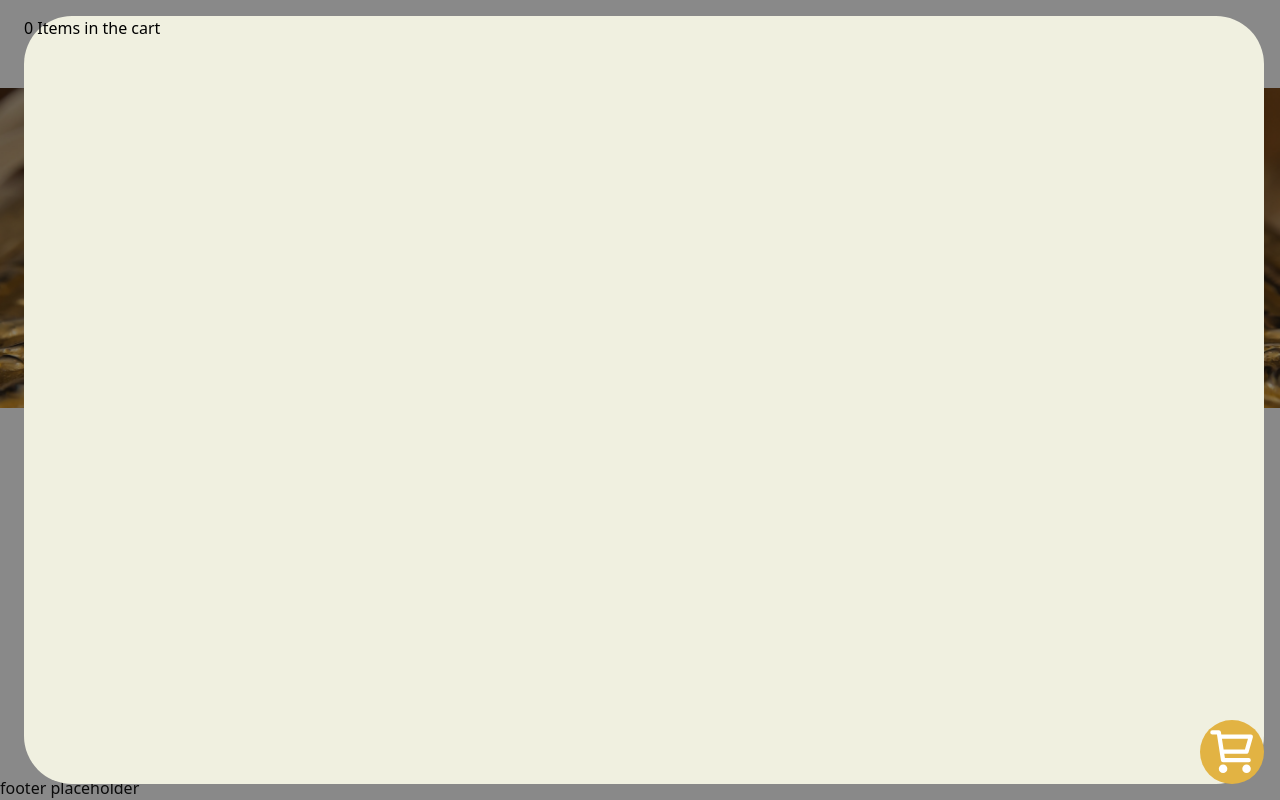
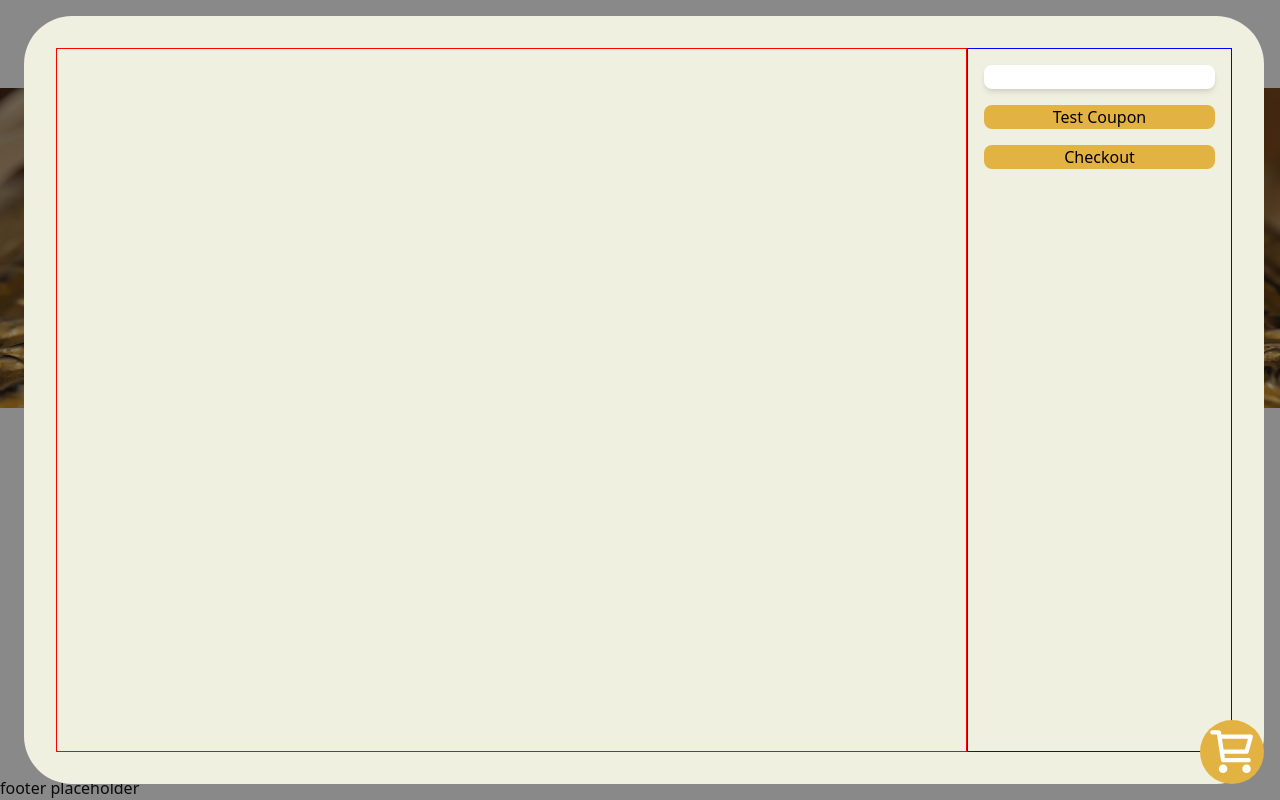
Before and after one commit to henrique11varela/5415-ecomm-frontend-vue, a Vue app: page / in a window 1280 px wide. Both pictures are taken after a click on the element 1232 px from the left and 752 px from the top of the page. Built offline with nearby package versions, Linux system fonts and the light colour scheme.

Commit message:
cart now lists :)

```diff
--- a/src/components/Cart.vue
+++ b/src/components/Cart.vue
@@ -1,32 +1,75 @@
 <template>
     <div>
-        <div class="cartbg" :class="{open: cartOpen}">
+        <div class="cartbg" :class="{ open: cartOpen }">
             <div class="cart">
-                <h1>{{ cartItems.length }} Items in the cart</h1>
+                <div class="innerCart">
+                    <CardShell v-for="item in cartItems" class="mb-2">
+                        <div class="flex gap-2 mb-2">
+                            <img :src="item.image" alt="image" class="w-1/4">
+                            <p>{{ item.name }}</p>
+                            <p>{{ item.quantity }}</p>
+                        </div>
+                        <div class="flex gap-2">
+                            <button class="bg-primary rounded-lg flex-1" @click="addToCart(item.id)">+</button>
+                            <button class="bg-primary rounded-lg flex-1" @click="removeQuantity(item.id)">-</button>
+                        </div>
+                    </CardShell>
+                </div>
+                <div class="p-4" style="border: 1px solid blue;">
+                    <form class="flex flex-col">
+                        <input class="rounded-lg mb-4 shadow-md shadow-black" type="text" name="coupon" v-model="coupon">
+                        <button class="bg-primary mb-4 rounded-lg" @click.prevent="() => alert('testing coupon')">Test Coupon</button>
+                        <button class="bg-primary rounded-lg" @click.prevent="() => alert('testing Checkout')">Checkout</button>
+                    </form>
+                </div>
             </div>
         </div>
-        <div class="cartbutton" @click="()=>{cartOpen = !cartOpen}">
+        <div class="cartbutton" @click="() => { cartOpen = !cartOpen }">
             <div v-if="cartItems.length > 0">
-                <svg viewBox="0 0 24 24" fill="none" xmlns="http://www.w3.org/2000/svg"><g id="SVGRepo_bgCarrier" stroke-width="0"></g><g id="SVGRepo_tracerCarrier" stroke-linecap="round" stroke-linejoin="round"></g><g id="SVGRepo_iconCarrier"> <path d="M21 5L19 12H7.37671M20 16H8L6 3H3M16 5.5H13.5M13.5 5.5H11M13.5 5.5V8M13.5 5.5V3M9 20C9 20.5523 8.55228 21 8 21C7.44772 21 7 20.5523 7 20C7 19.4477 7.44772 19 8 19C8.55228 19 9 19.4477 9 20ZM20 20C20 20.5523 19.5523 21 19 21C18.4477 21 18 20.5523 18 20C18 19.4477 18.4477 19 19 19C19.5523 19 20 19.4477 20 20Z" stroke="#fff" stroke-width="2" stroke-linecap="round" stroke-linejoin="round"></path> </g></svg>
+                <svg viewBox="0 0 24 24" fill="none" xmlns="http://www.w3.org/2000/svg">
+                    <g id="SVGRepo_bgCarrier" stroke-width="0"></g>
+                    <g id="SVGRepo_tracerCarrier" stroke-linecap="round" stroke-linejoin="round"></g>
+                    <g id="SVGRepo_iconCarrier">
+                        <path
+                            d="M21 5L19 12H7.37671M20 16H8L6 3H3M16 5.5H13.5M13.5 5.5H11M13.5 5.5V8M13.5 5.5V3M9 20C9 20.5523 8.55228 21 8 21C7.44772 21 7 20.5523 7 20C7 19.4477 7.44772 19 8 19C8.55228 19 9 19.4477 9 20ZM20 20C20 20.5523 19.5523 21 19 21C18.4477 21 18 20.5523 18 20C18 19.4477 18.4477 19 19 19C19.5523 19 20 19.4477 20 20Z"
+                            stroke="#fff" stroke-width="2" stroke-linecap="round" stroke-linejoin="round"></path>
+                    </g>
+                </svg>
             </div>
             <div v-else>
-                <svg viewBox="0 0 24 24" fill="none" xmlns="http://www.w3.org/2000/svg"><g id="SVGRepo_bgCarrier" stroke-width="0"></g><g id="SVGRepo_tracerCarrier" stroke-linecap="round" stroke-linejoin="round"></g><g id="SVGRepo_iconCarrier"> <path d="M6.29977 5H21L19 12H7.37671M20 16H8L6 3H3M9 20C9 20.5523 8.55228 21 8 21C7.44772 21 7 20.5523 7 20C7 19.4477 7.44772 19 8 19C8.55228 19 9 19.4477 9 20ZM20 20C20 20.5523 19.5523 21 19 21C18.4477 21 18 20.5523 18 20C18 19.4477 18.4477 19 19 19C19.5523 19 20 19.4477 20 20Z" stroke="#fff" stroke-width="2" stroke-linecap="round" stroke-linejoin="round"></path> </g></svg>
+                <svg viewBox="0 0 24 24" fill="none" xmlns="http://www.w3.org/2000/svg">
+                    <g id="SVGRepo_bgCarrier" stroke-width="0"></g>
+                    <g id="SVGRepo_tracerCarrier" stroke-linecap="round" stroke-linejoin="round"></g>
+                    <g id="SVGRepo_iconCarrier">
+                        <path
+                            d="M6.29977 5H21L19 12H7.37671M20 16H8L6 3H3M9 20C9 20.5523 8.55228 21 8 21C7.44772 21 7 20.5523 7 20C7 19.4477 7.44772 19 8 19C8.55228 19 9 19.4477 9 20ZM20 20C20 20.5523 19.5523 21 19 21C18.4477 21 18 20.5523 18 20C18 19.4477 18.4477 19 19 19C19.5523 19 20 19.4477 20 20Z"
+                            stroke="#fff" stroke-width="2" stroke-linecap="round" stroke-linejoin="round"></path>
+                    </g>
+                </svg>
             </div>
         </div>
     </div>
 </template>
 
 <script>
+import CardShell from "../layouts/CardShell.vue";
 import { useCartStore } from "../store/cart.js";
-import { mapState } from "pinia";
+import { mapState, mapActions } from "pinia";
 export default {
-    data(){
+    data() {
         return {
-            cartOpen: false
+            cartOpen: false,
+            coupon: "",
         }
+    },
+    methods: {
+        ...mapActions(useCartStore, ['addToCart', 'removeQuantity']),
     },
     computed: {
         ...mapState(useCartStore, ['cartItems'])
+    },
+    components: {
+        CardShell
     }
 }
 </script>
@@ -56,6 +99,7 @@ export default {
 }
 
 .cart {
+    padding: 2rem;
     border-radius: 3rem;
     position: fixed;
     bottom: 1rem;
@@ -65,7 +109,13 @@ export default {
     height: 0;
     transition: opacity .75s ease-in, width .5s ease-in-out, height .5s ease-in-out;
     opacity: 0;
-    @apply bg-light-2
+    overflow: hidden;
+    @apply bg-light-2 flex flex-col md:flex-row
+}
+
+.innerCart {
+    flex-grow: 1;
+    border: 1px red solid;
 }
 
 .open>.cart {
@@ -73,6 +123,4 @@ export default {
     opacity: 1;
     width: calc(100vw - 2.5rem);
     height: calc(100dvh - 2rem);
-}
-
-</style>
+}</style>
```
